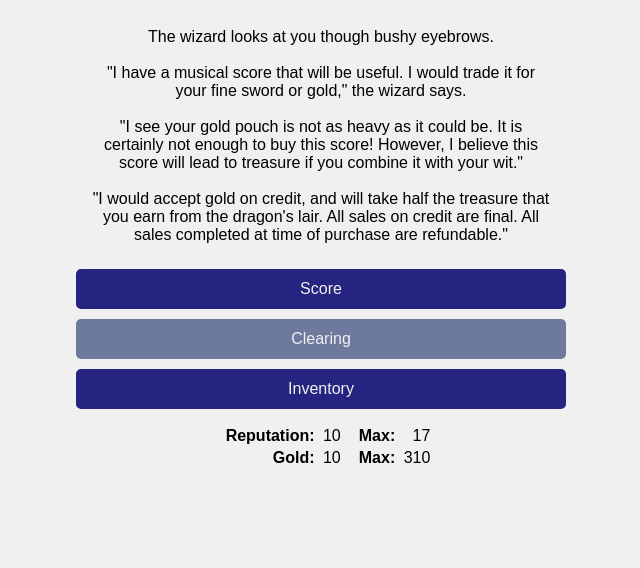
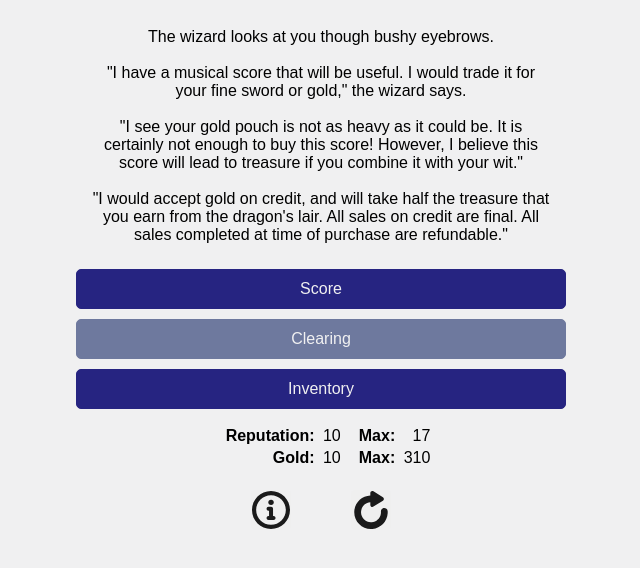
Before and after one commit to skedwards88/dragon, a React app: page / in a window 1280 px wide. Shown: the top 568 px of the page, without its empty margins (319-959 px from the left). Built offline with nearby package versions, Linux system fonts and the light colour scheme.

Commit message:
info and restart buttons

```diff
--- a/src/App.css
+++ b/src/App.css
@@ -11,6 +11,15 @@ html {
   white-space: pre-line;
   flex-direction: column;
   max-width: 500px;
+  /* todo it would be better to use a media query for ><500px and then use max-width:100% for <500px
+  @media (max-width: 500px) {
+
+}
+
+@media (min-width: 501px) {
+
+}
+ */
 }
 
 .buttons {
@@ -61,7 +70,8 @@ html {
 
 button {
   border-radius: 5px;
-  border: 10px solid;
+  border: 1px solid;
+  padding: 10px;
   font-size: medium;
   margin: 5px;
   text-transform: capitalize;
@@ -91,3 +101,30 @@ button:disabled {
   border-color: black;
   border-style: solid;
 }
+
+#non-game {
+  display: flex;
+  justify-content: center;
+}
+
+#restart {
+background-image: url("./images/new_game_icon.svg");
+background-position: center;
+background-repeat: no-repeat;
+background-size: cover;
+border: 0;
+width: 40px;
+height: 40px;
+margin: 10px 30px;
+}
+
+#info {
+  background-image: url("./images/info_icon.svg");
+  background-position: center;
+  background-repeat: no-repeat;
+  background-size: contain;
+  border: 0;
+  width: 40px;
+  height: 40px;
+  margin: 10px 30px;
+}
--- a/src/App.js
+++ b/src/App.js
@@ -6,6 +6,8 @@ import Inventory from "./components/inventory";
 import Location from "./components/location";
 import Consequence from "./components/consequence";
 import GameOver from "./components/gameOver";
+import Info from "./components/info";
+import Restart from "./components/restart";
 
 function App() {
   const startingState = {
@@ -68,7 +70,7 @@ function App() {
   const [playerLocation, setPlayerLocation] = useState(startingLocation);
   const [consequenceText, setConsequenceText] = useState("");
   const [locationConsequenceText, setLocationConsequenceText] = useState("");
-  const [currentDisplay, setCurrentDisplay] = useState("location"); // location | inventory | consequence
+  const [currentDisplay, setCurrentDisplay] = useState("location"); // location | inventory | consequence | info | restart
 
   function handleNewGame() {
     console.log("new game");
@@ -406,7 +408,20 @@ function App() {
           handlePay={handlePay}
         />
       );
-    default:
+      case "info":
+        return (
+          <Info
+            setCurrentDisplay={setCurrentDisplay}
+          />
+        );
+      case "restart":
+        return (
+          <Restart
+            setCurrentDisplay={setCurrentDisplay}
+            handleNewGame={handleNewGame}
+          />
+        );
+      default:
       return (
         <Location
           items={items}
--- /dev/null
+++ b/src/components/info.js
@@ -0,0 +1,15 @@
+import React from "react";
+
+export default function Info({
+  setCurrentDisplay,
+}) {
+
+  return (
+    <div className="App">
+      <div className="description">{`Dragon Hero\n\na text adventure puzzle game\n\nDesigned by Colin\nBuilt by Sarah\n\nWant more games?\nVisit `}<a href="https://skedwards88.github.io/portfolio/">CnS Games</a></div>
+      <button className="close" onClick={() => setCurrentDisplay("location")}>
+        CLOSE
+      </button>
+    </div>
+  );
+}
--- a/src/components/location.js
+++ b/src/components/location.js
@@ -85,6 +85,10 @@ export default function Location({
         gold={gameState.gold}
         maxGold={gameState.maxGold}
       />
+      <div id="non-game">
+        <button id="info" onClick={() => setCurrentDisplay("info")}></button>
+        <button id="restart" onClick={() => setCurrentDisplay("restart")}></button>
+      </div>
     </div>
   );
 }
--- /dev/null
+++ b/src/components/restart.js
@@ -0,0 +1,20 @@
+import React from "react";
+
+export default function Restart({
+  setCurrentDisplay,
+  handleNewGame
+}) {
+
+  return (
+    <div className="App">
+      <div className="description">Restart?</div>
+      <button className="close" onClick={() => handleNewGame()}>
+        Yes
+      </button>
+
+      <button className="close" onClick={() => setCurrentDisplay("location")}>
+        No
+      </button>
+    </div>
+  );
+}
```
Also changed, not shown: src/images/info_icon.svg (added), src/images/new_game_icon.svg (added).
